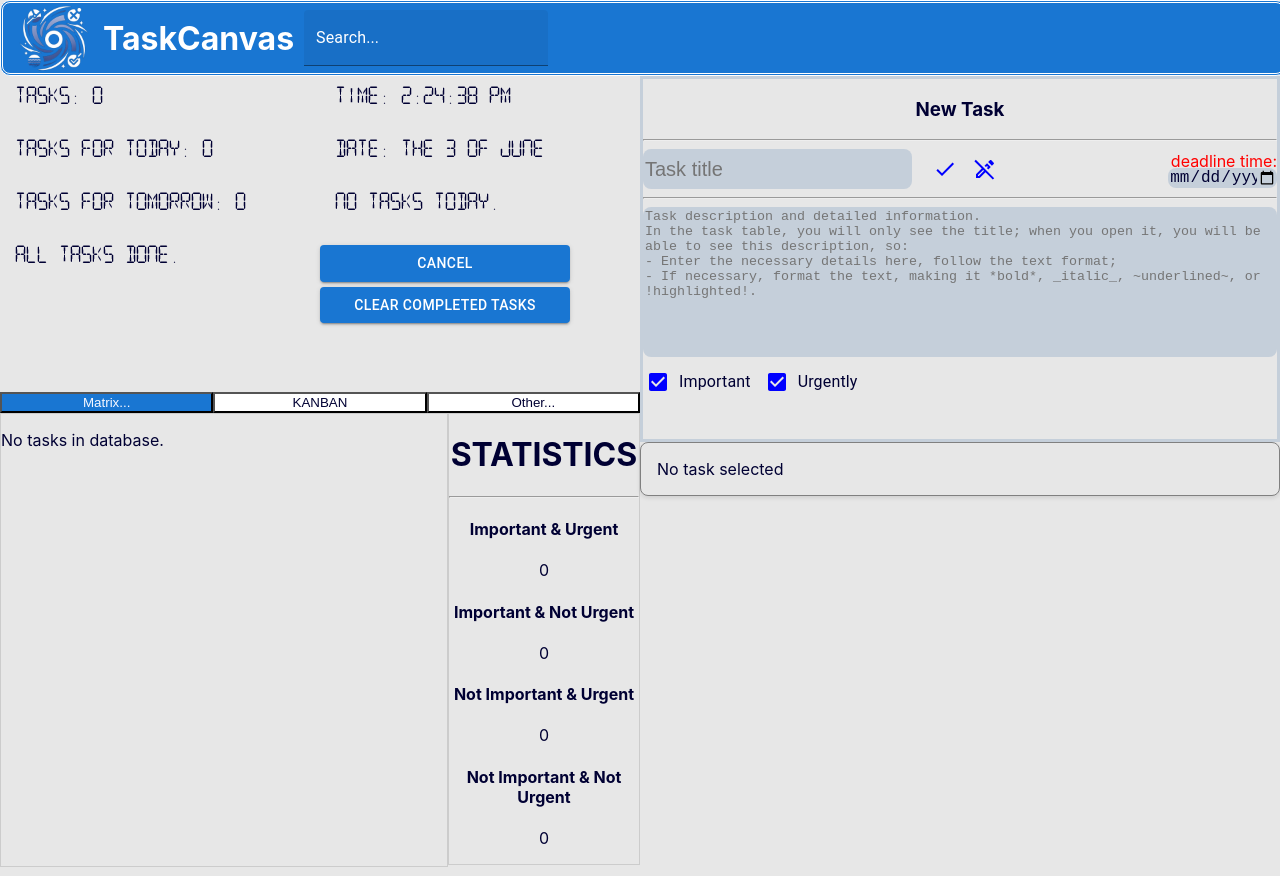
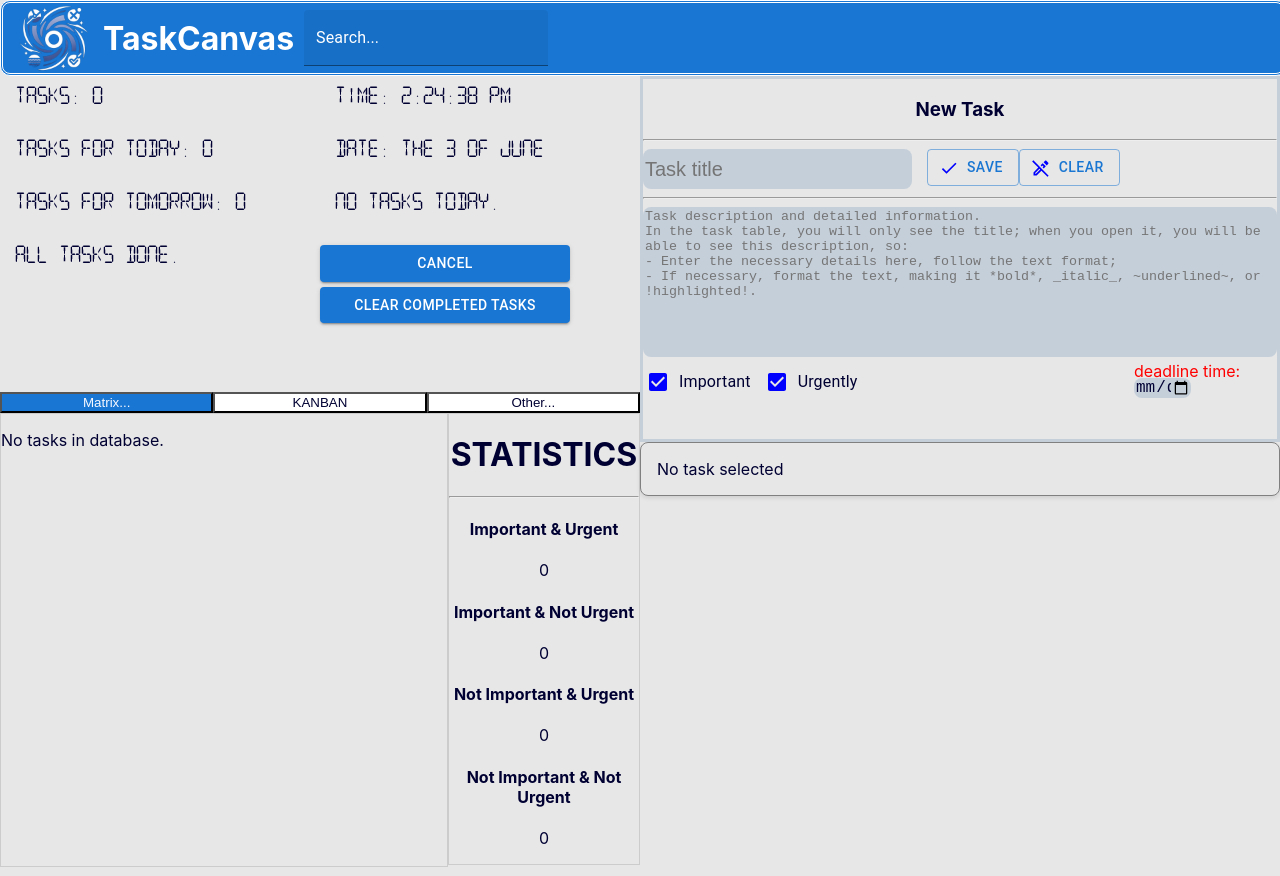
Before and after one commit to Ejtolf/task-canvas, a React (Create React App) app: page / in a window 1280 px wide. Both pictures are taken after a click on the button "ADD NEW TASK". Built offline with nearby package versions, Linux system fonts and the light colour scheme.

Commit message:
Several edits

```diff
--- a/src/Components/TasksCalendarChildren/TaskPreparingComponent.tsx
+++ b/src/Components/TasksCalendarChildren/TaskPreparingComponent.tsx
@@ -66,10 +66,12 @@ const TaskPreparingComponent: React.FC<TaskPreparingComponentProps> = ({ onTaskA
             <hr />
             <div className="new-task-span-head">
                 <div className="left-section">
+                    <span>
                         <input className="task-title-input" value={taskTitle} type="text" placeholder="Task title" onChange={(e) => setTaskTitle(e.target.value)} />
-                </div>
+                    </span>
 
-                <IconButton onClick={() => {
+                    <span style={{ marginLeft: "15px" }}>
+                        <Button onClick={() => {
                             if (taskTitle.trim() === "" && description.trim() === "") {
                                 alert("No fields was filled.");
                             } else if (taskTitle.trim() === "") {
@@ -77,23 +79,25 @@ const TaskPreparingComponent: React.FC<TaskPreparingComponentProps> = ({ onTaskA
                             } else {
                                 handleAddTaskToTableGrid();
                             }
-                }} aria-label="check" size="medium">
-                    <CheckIcon fontSize="inherit" />
-                </IconButton>
+                        }} variant="outlined" startIcon={<CheckIcon />}>
+                            Save
+                        </Button>
 
-                <IconButton onClick={() => {
+                        <Button onClick={() => {
                             handleClearAllFields();
-                }} aria-label="edit" size="medium">
-                    <EditOffOutlinedIcon fontSize="inherit" />
-                </IconButton>
+                        }} variant="outlined" startIcon={<EditOffOutlinedIcon />}>
+                            Clear
+                        </Button>
+                    </span>
+                </div>
 
-                <div className="right-section">
+                {/* <div className="right-section">
                     <div className="deadline-label">deadline time:</div>
                     <input className="deadline-input" value="date" type="date" onChange={(e) => {
                         const newDate = e.target.value;
                         setDeadlineTime(newDate);
                     }} />
-                </div>
+                </div> */}
             </div>
             <hr />
             <div>
@@ -103,8 +107,17 @@ In the task table, you will only see the title; when you open it, you will be ab
 - If necessary, format the text, making it *bold*, _italic_, ~underlined~, or !highlighted!." onChange={(e) => setDescription(e.target.value)} />
             </div>
             <div className="new-task-notes">
+                <div>
                     <FormControlLabel control={<Checkbox defaultChecked />} label="Important" onChange={() => setIsImportant(!isImportant)} />
                     <FormControlLabel control={<Checkbox defaultChecked />} label="Urgently" onChange={() => setIsUrgently(!isUrgently)} />
+                </div>
+                <div>
+                    <div className="deadline-label">deadline time:</div>
+                    <input className="deadline-input" value={deadlineTime} type="date" onChange={(e) => {
+                        const newDate = e.target.value;
+                        setDeadlineTime(newDate);
+                    }} />
+                </div>
             </div>
             <span className="new-task-buttons-span">
             </span>
--- a/src/Styles/TasksCalendar.css
+++ b/src/Styles/TasksCalendar.css
@@ -96,10 +96,10 @@
 }
 
 .left-section {
-  flex: 1;
+  display: flex;
   max-height: 60px;
   margin-right: 10px;
-  flex: 1;
+  /* flex: 1; */
 }
 
 .title-input {
@@ -116,7 +116,7 @@
   max-height: 60px;
   display: flex;
   flex-direction: column;
-  align-items: flex-end;
+  align-items: center;
 }
 
 .deadline-label {
@@ -159,7 +159,10 @@
 }
 
 .new-task-notes {
+  display: flex;
   margin-left: 5px;
+  flex-direction: row;
+  justify-content: space-between;
 }
 
 .PrivateSwitchBase-input {
```
Lines whose indentation alone changed are shown as unchanged.
